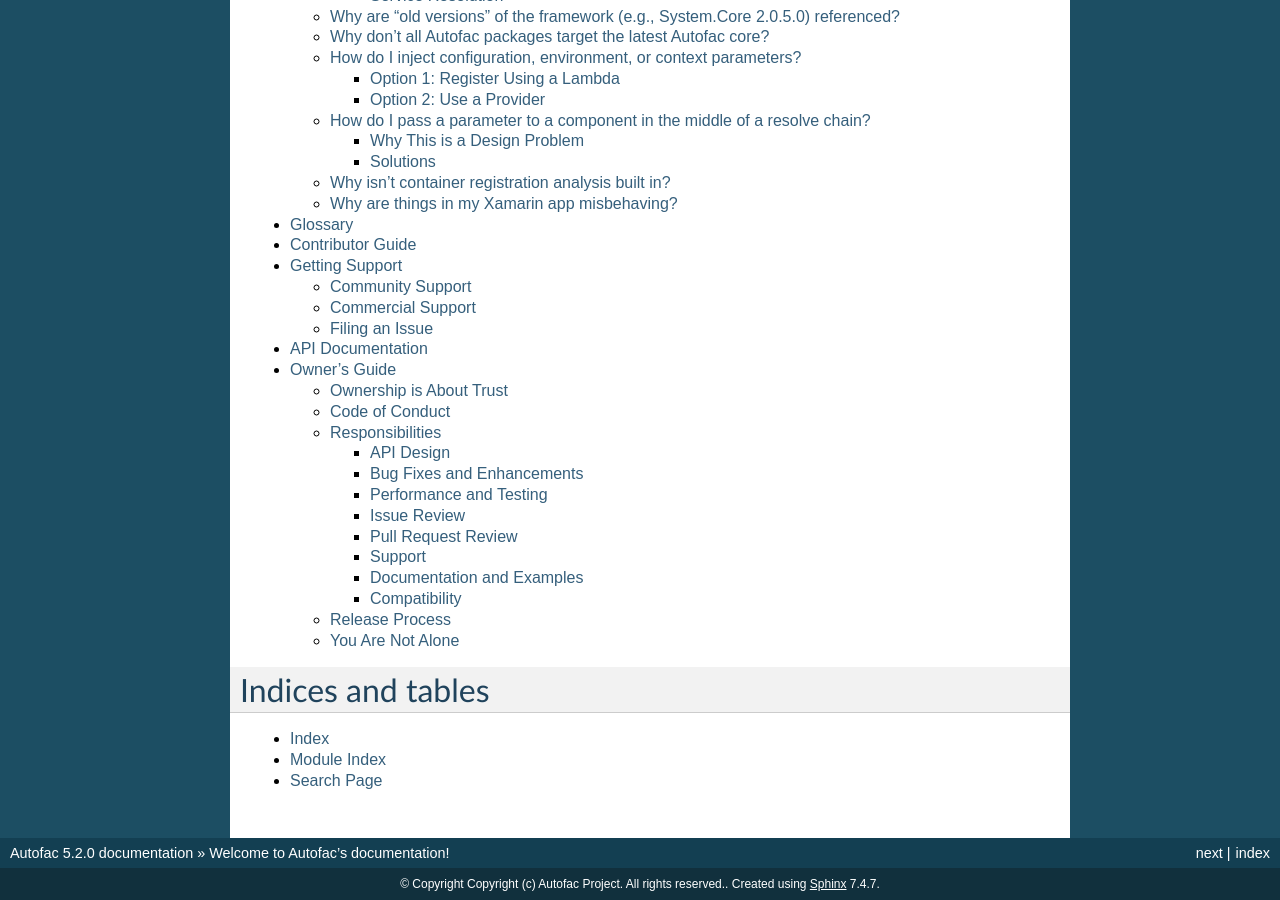
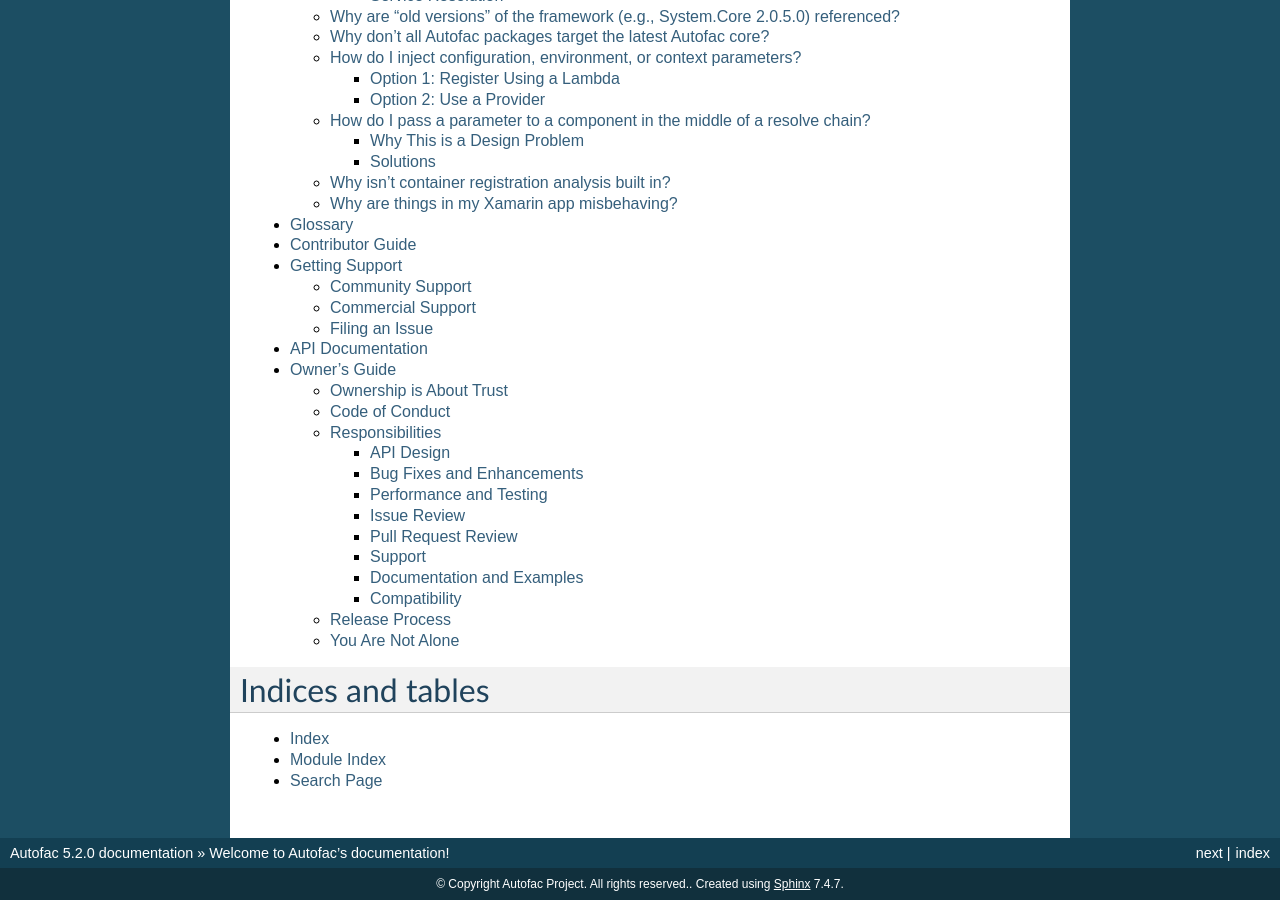
Before and after one commit to autofac/Documentation, a Sphinx documentation site: the page built from docs/index.rst, in a window 1280 px wide and 900 px high, scrolled down 5319 px. Built offline with Sphinx 7.4.7, drawn with Linux system fonts in a browser that asks for light colours.

Commit message:
Fix double 'copyright' on rendered output. Unify on 'Autofac Project.'

```diff
--- a/docs/conf.py
+++ b/docs/conf.py
@@ -44,7 +44,7 @@
 
 # General information about the project.
 project = u'Autofac'
-copyright = u'Copyright (c) Autofac Project. All rights reserved.'
+copyright = u'Autofac Project. All rights reserved.'
 
 # The version info for the project you're documenting, acts as replacement for
 # |version| and |release|, also used in various other places throughout the
@@ -198,7 +198,7 @@
 #  author, documentclass [howto, manual, or own class]).
 latex_documents = [
   ('index', 'Autofac.tex', u'Autofac Documentation',
-   u'Autofac Contributors', 'manual'),
+   u'Autofac Project', 'manual'),
 ]
 
 # The name of an image file (relative to this directory) to place at the top of
@@ -228,7 +228,7 @@
 # (source start file, name, description, authors, manual section).
 man_pages = [
     ('index', 'autofac', u'Autofac Documentation',
-     [u'Autofac Contributors'], 1)
+     [u'Autofac Project'], 1)
 ]
 
 # If true, show URL addresses after external links.
@@ -242,7 +242,7 @@
 #  dir menu entry, description, category)
 texinfo_documents = [
   ('index', 'Autofac', u'Autofac Documentation',
-   u'Autofac Contributors', 'Autofac', 'Autofac is an IoC container for Microsoft .NET. It manages the dependencies between classes so that applications stay easy to change as they grow in size and complexity.',
+   u'Autofac Project', 'Autofac', 'Autofac is an IoC container for Microsoft .NET. It manages the dependencies between classes so that applications stay easy to change as they grow in size and complexity.',
    'Miscellaneous'),
 ]
 
```
